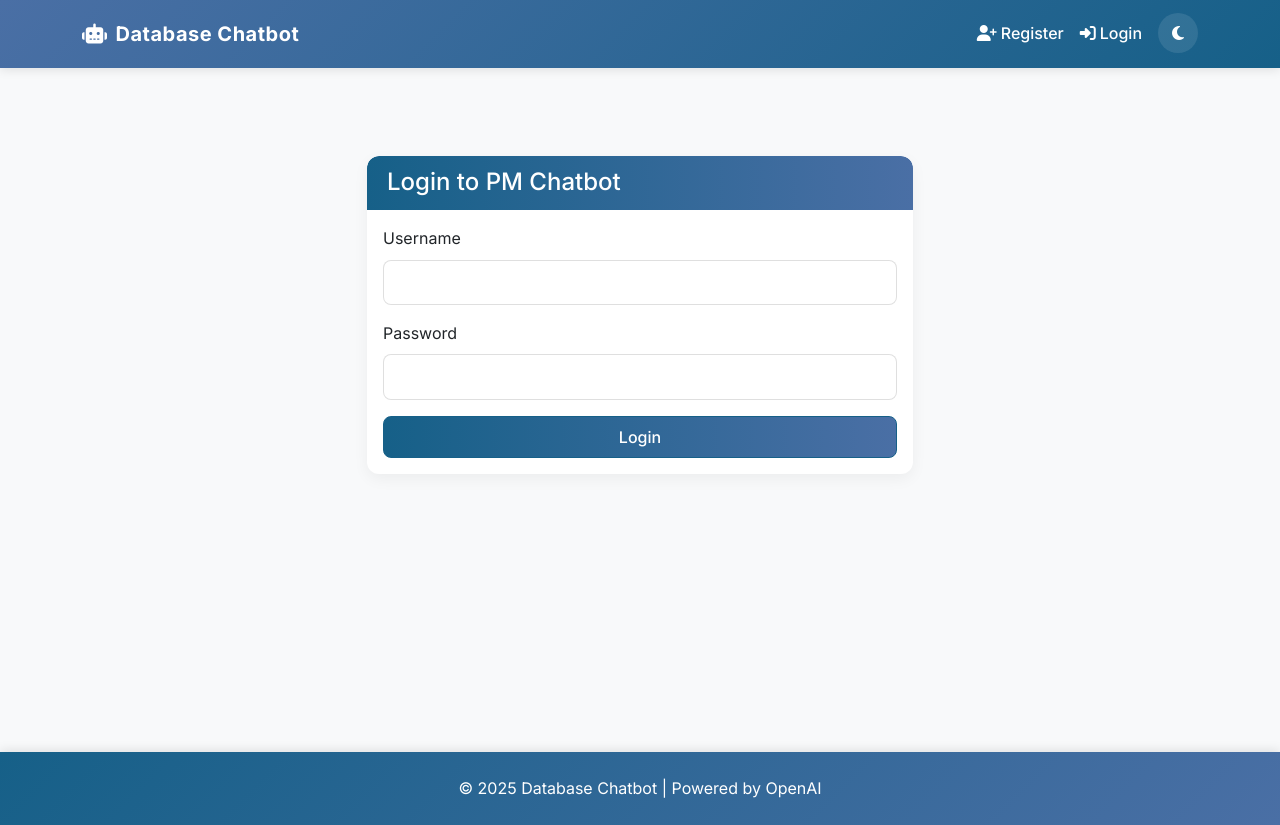
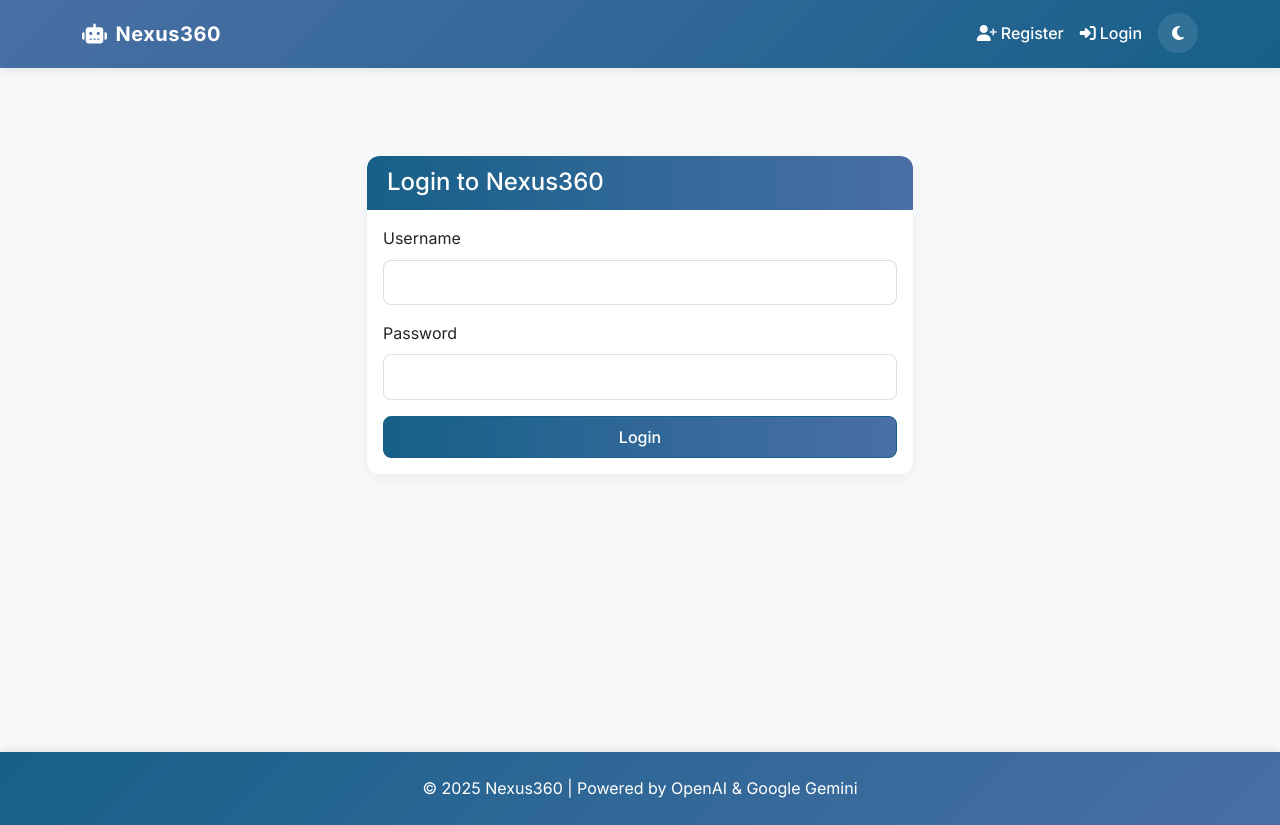
Before and after one commit to paulavishek/Nexus-360, a Django app: page /login/ in a window 1280 px wide. Run offline with Django 5.2, Linux system fonts and the light colour scheme.

```diff
--- a/templates/base.html
+++ b/templates/base.html
@@ -3,7 +3,7 @@
 <head>
     <meta charset="UTF-8">
     <meta name="viewport" content="width=device-width, initial-scale=1.0">
-    <title>{% block title %}Database Chatbot{% endblock %}</title>
+    <title>{% block title %}Nexus360{% endblock %}</title>
     <link href="https://cdn.jsdelivr.net/npm/bootstrap@5.3.0/dist/css/bootstrap.min.css" rel="stylesheet">
     <link rel="stylesheet" href="https://cdnjs.cloudflare.com/ajax/libs/font-awesome/6.4.0/css/all.min.css">
     <link rel="preconnect" href="https://fonts.googleapis.com">
@@ -654,7 +654,7 @@
     <nav class="navbar navbar-expand-lg">
         <div class="container">
             <a class="navbar-brand" href="{% url 'chatbot:index' %}">
-                <i class="fas fa-robot me-2"></i>Database Chatbot
+                <i class="fas fa-robot me-2"></i>Nexus360
             </a>
             <button class="navbar-toggler" type="button" data-bs-toggle="collapse" data-bs-target="#navbarNav">
                 <span class="navbar-toggler-icon"></span>
@@ -715,7 +715,7 @@
         <div class="container">
             <div class="row">
                 <div class="col-12">
-                    <p class="mb-0">&copy; {% now "Y" %} Database Chatbot | Powered by OpenAI</p>
+                    <p class="mb-0">&copy; {% now "Y" %} Nexus360 | Powered by OpenAI & Google Gemini</p>
                 </div>
             </div>
         </div>
--- a/templates/chatbot/index.html
+++ b/templates/chatbot/index.html
@@ -1,6 +1,6 @@
 {% extends "base.html" %}
 
-{% block title %}Database Chatbot{% endblock %}
+{% block title %}Nexus360{% endblock %}
 
 {% block extra_css %}
 <!-- Include the enhanced CSS styles -->
--- a/templates/chatbot/login.html
+++ b/templates/chatbot/login.html
@@ -1,13 +1,13 @@
 {% extends "base.html" %}
 
-{% block title %}Login | PM Chatbot{% endblock %}
+{% block title %}Login | Nexus360{% endblock %}
 
 {% block content %}
 <div class="row justify-content-center mt-5">
     <div class="col-md-6">
         <div class="card">
             <div class="card-header">
-                <h4 class="mb-0">Login to PM Chatbot</h4>
+                <h4 class="mb-0">Login to Nexus360</h4>
             </div>
             <div class="card-body">
                 {% if messages %}
--- a/templates/chatbot/register.html
+++ b/templates/chatbot/register.html
@@ -1,13 +1,13 @@
 {% extends "base.html" %}
 
-{% block title %}Register | PM Chatbot{% endblock %}
+{% block title %}Register | Nexus360{% endblock %}
 
 {% block content %}
 <div class="row justify-content-center mt-5">
     <div class="col-md-6">
         <div class="card">
             <div class="card-header">
-                <h4 class="mb-0">Register for PM Chatbot</h4>
+                <h4 class="mb-0">Register for Nexus360</h4>
             </div>
             <div class="card-body">
                 {% if messages %}
```
Also changed, not shown: CONTRIBUTING.md (+3 -3 lines), README.md, README_DEPLOYMENT.md, nexus360_logo.png (added), 2 other files.
